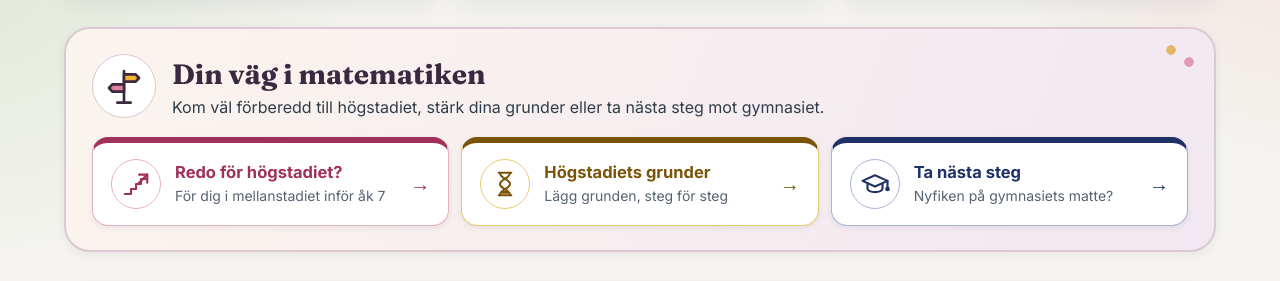
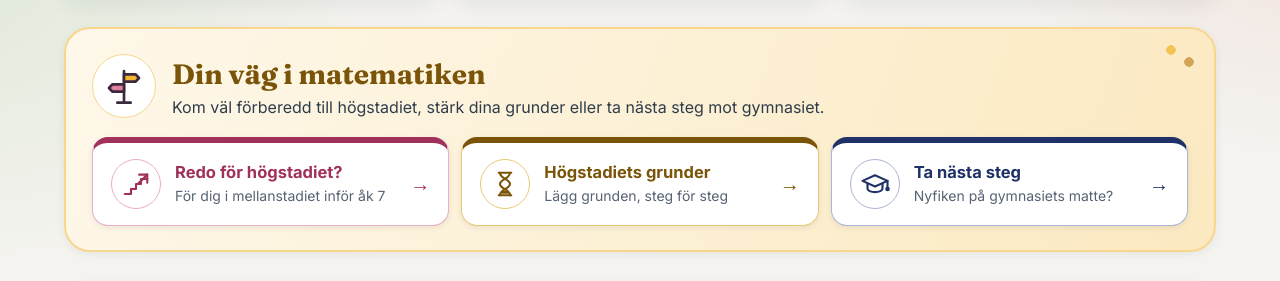
Before and after one commit to mattekompassen/nikpet, a plain HTML site: page index.html in a window 1280 px wide. Shown: the part 495-776 px from the top of the page. Drawn offline with Linux system fonts and the light colour scheme.

Commit message:
Startsidan: Din väg i matematiken i gult
Co-Authored-By: Claude Opus 5.5 <noreply@anthropic.com>
Claude-Session: https://claude.ai/code/session_01FW4pkU6FVZnZqZxpyjyLKt

```diff
--- a/index.html
+++ b/index.html
@@ -63,9 +63,9 @@
 .npl .g span{flex:1;min-width:0}.npl .g b{display:block;font-size:17px;color:var(--m)}.npl .g small{font-size:14px;color:#566373}.npl .g em{font-style:normal;font-weight:800;color:var(--m);font-size:20px}
 @media (max-width:860px){.npl .g{grid-template-columns:minmax(0,1fr)}.npl .h b{font-size:24px}}
 
-.npl.vagl{background:linear-gradient(110deg,#FCF4EE,#F1E8F1);border-color:#DCC8D2}
-.npl.vagl::after{background:radial-gradient(circle at 5px 5px,#D9A93B 4.5px,transparent 5px),radial-gradient(circle at 23px 17px,#E07FA0 4.5px,transparent 5px)}
-.npl.vagl .h .ik{border-color:#DCC8D2}.npl.vagl .h b{color:#3B2A3F}
+.npl.vagl{background:linear-gradient(110deg,#FEF8EA,#FBE9C1);border-color:#F8D78D}  /* gul som gamla Redo för högstadiet-rutan (gulorange), Nikola 2026-11-13 */
+.npl.vagl::after{background:radial-gradient(circle at 5px 5px,#F2B630 4.5px,transparent 5px),radial-gradient(circle at 23px 17px,#C68C35 4.5px,transparent 5px)}
+.npl.vagl .h .ik{border-color:#F8D78D}.npl.vagl .h b{color:#7A5408}
 .npl.vagl .g b{font-size:16.5px;line-height:1.25}
 .kkrad.fyra.sma.utan4{grid-template-columns:repeat(3,1fr)}@media (max-width:900px){.kkrad.fyra.sma.utan4{grid-template-columns:repeat(3,1fr);gap:10px}}
 @media (max-width:620px){.kkrad.fyra.sma.utan4{grid-template-columns:repeat(3,minmax(0,1fr));gap:8px}.utan4 .ak2 h3{width:96px!important;height:96px!important;font-size:18px!important}.utan4 .ak2 h3 svg{width:44px!important;height:44px!important}.utan4 .ak2 .inne{min-height:120px!important;padding:10px 4px 8px!important}.utan4 .ak2 .gaa{font-size:12.5px;padding:8px 4px}}
```
